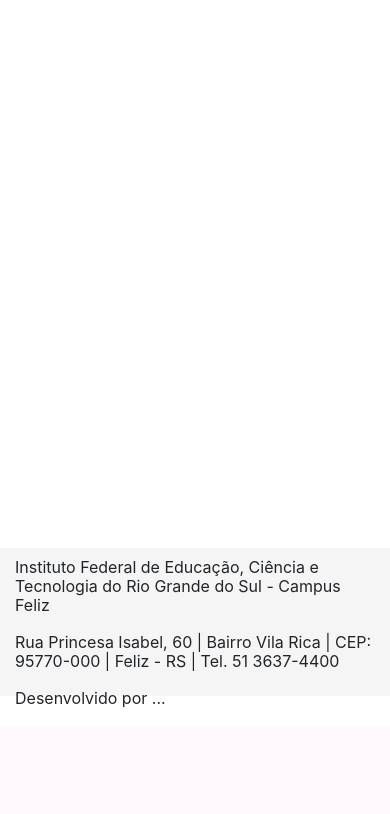
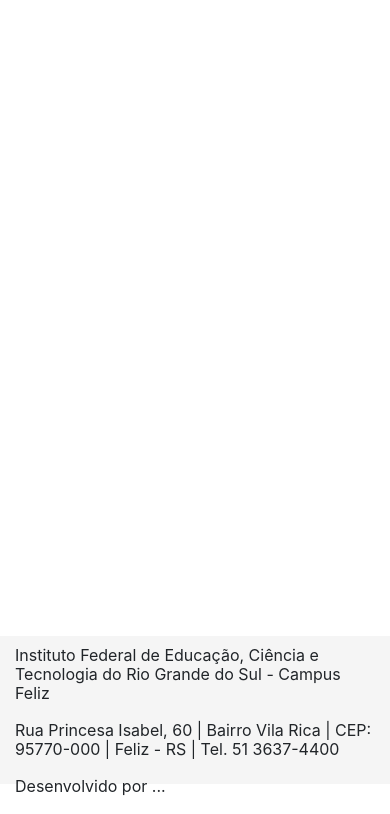
Before and after one commit to regismartiny/portal-ads, a PHP site: page / in a window 390 px wide. Shown: the part 148-962 px from the top of the page. Before the commit the page ends 856 px from the top, so only its background shows below. Run offline with PHP 8.4, Linux system fonts and the light colour scheme; some libraries are stand-ins or nearby versions.

Commit message:
Ajuste footer

```diff
--- a/visao/index.css
+++ b/visao/index.css
@@ -147,6 +147,12 @@
     }
 
     .footer {
+        position: relative;
+        bottom: auto;
         height: 148px;
     }
+
+    #container-conteudo {
+      min-height: 600px;
+    }
 }
```
